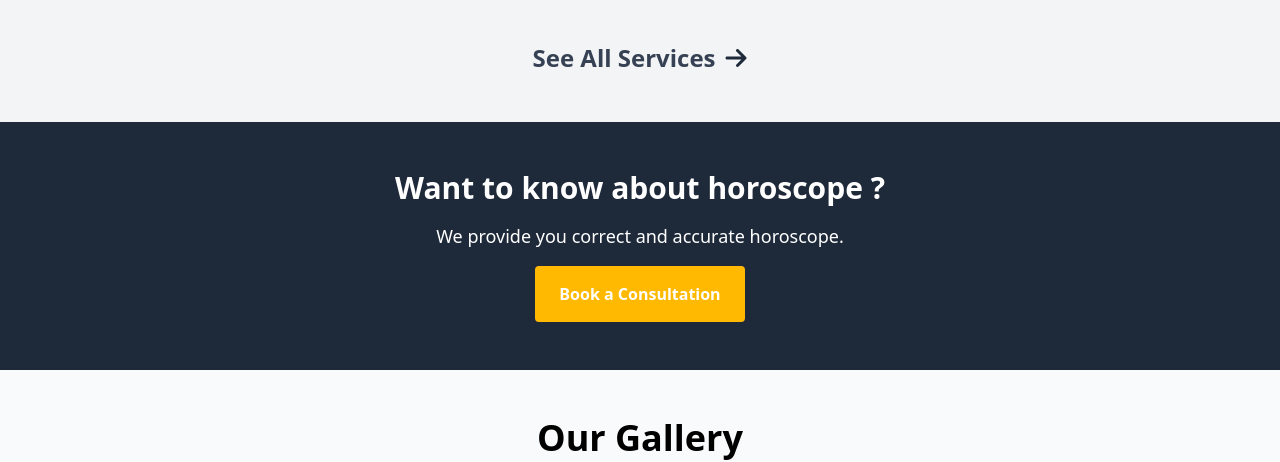
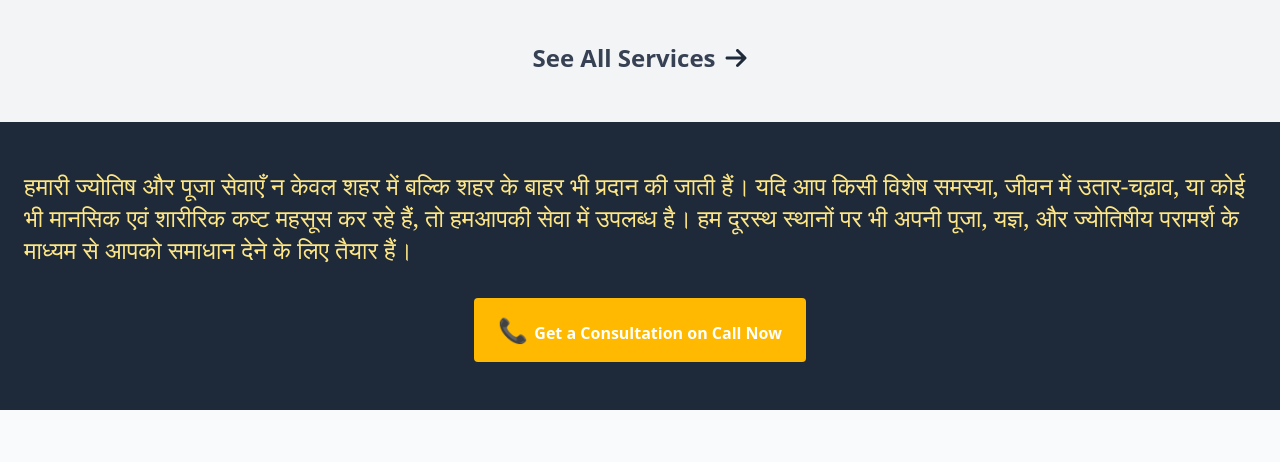
Before and after one commit to Parth4git/Shree-Radhe-Astro, a React (Vite) app: page / in a window 1280 px wide. Shown: the part 3800-4262 px from the top of the page. Built offline with nearby package versions, Linux system fonts and the light colour scheme.

Commit message:
new changes

```diff
--- a/src/Components/Filler.jsx
+++ b/src/Components/Filler.jsx
@@ -4,18 +4,26 @@ import { useNavigate } from "react-router-dom";
 const Filler = (props) => {
   const navigate = useNavigate();
   return (
-    <section className="bg-gray-800 py-12 items-center flex flex-col justify-center">
-      <h3 className="text-3xl font-bold text-center text-white mb-4">
+    <section className=" mx-auto px-6 bg-gray-800 py-12 items-center flex flex-col justify-center">
+      {/* <h3 className="text-3xl font-bold text-center text-white mb-4">
         {props.title}
-      </h3>
-      <p className="text-white text-lg">{props.description}</p>
+      </h3> */}
+      <p className="text-amber-200 text-2xl font-serif mb-4 max-w-7xl">
+        हमारी ज्योतिष और पूजा सेवाएँ न केवल शहर में बल्कि शहर के बाहर भी प्रदान
+        की जाती हैं। यदि आप किसी विशेष समस्या, जीवन में उतार-चढ़ाव, या कोई भी
+        मानसिक एवं शारीरिक कष्ट महसूस कर रहे हैं, तो हमआपकी सेवा में उपलब्ध है।
+        हम दूरस्थ स्थानों पर भी अपनी पूजा, यज्ञ, और ज्योतिषीय परामर्श के माध्यम
+        से आपको समाधान देने के लिए तैयार हैं।
+      </p>
+
       <button
         className="mt-4 bg-amber-400 hover:bg-amber-500 text-white font-bold py-4 px-6 rounded"
         onClick={() => {
           navigate("/contact");
         }}
       >
-        Book a Consultation
+        <span className="text-2xl">📞 </span>
+        Get a Consultation on Call Now
       </button>
     </section>
   );
--- a/src/Pages/Home.jsx
+++ b/src/Pages/Home.jsx
@@ -26,7 +26,7 @@ const Home = () => {
       />
       <Services show={true} value={6} />
       <Filler
-        title="Want to know about horoscope ?"
+        title="Want to know about Horoscope and Astrology of your loved one ?"
         description="We provide you correct and accurate horoscope."
       />
       {/* <VideoSection /> */}
```
